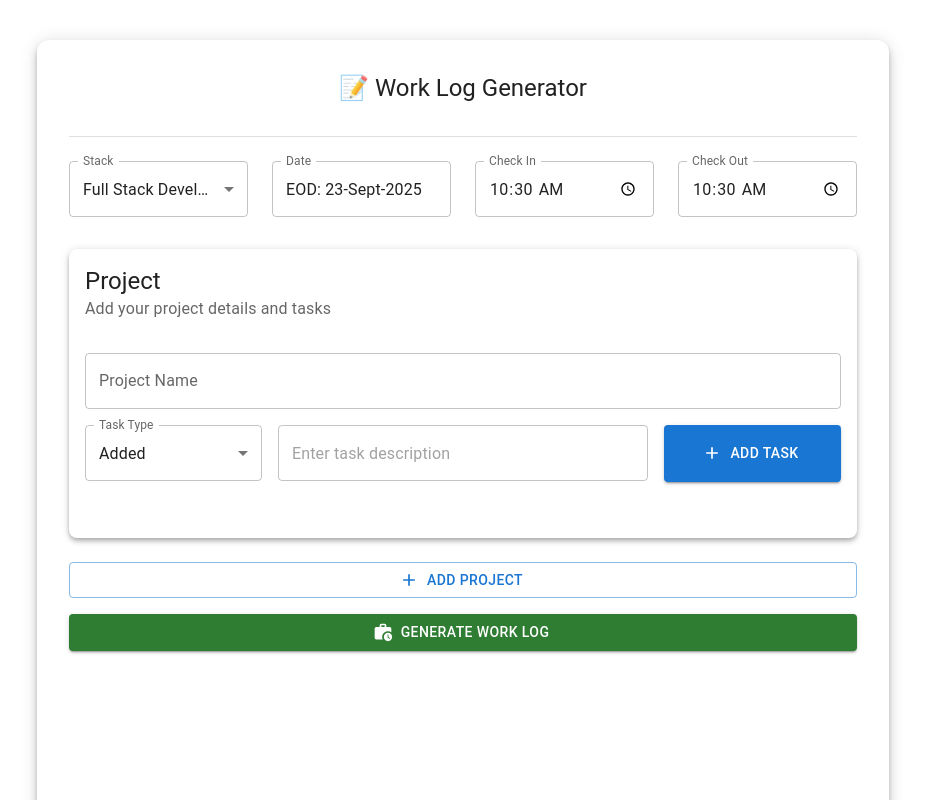
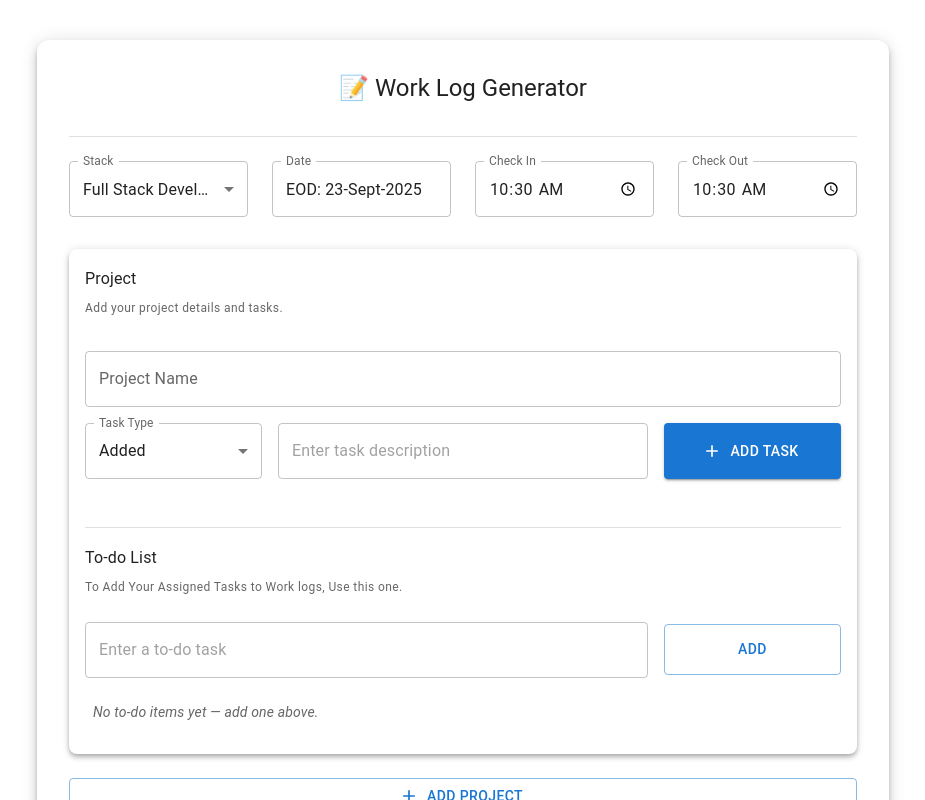
Before and after one commit to saadkhan2211/work-log, a React (Create React App) app in the folder client/: page /#/ in a window 1280 px wide. Both pictures are taken after typing "10:30", "10:30" into the empty fields and a click on the button "ADD PROJECT". Shown: the top 800 px of the page, without its empty margins (177-1102 px from the left). Built offline with nearby package versions, Linux system fonts and the light colour scheme; a web font is replaced by a local one.

Commit message:
added todo list

```diff
--- a/client/src/WorkLog.js
+++ b/client/src/WorkLog.js
@@ -18,6 +18,7 @@ import {
   Paper,
   Stack,
   Divider,
+  Checkbox,
 } from "@mui/material";
 import { Add, WorkHistory } from "@mui/icons-material";
 import { motion, AnimatePresence } from "framer-motion"; // ✨
@@ -49,8 +50,48 @@ const WorkLogGenerator = () => {
   const addProject = () => {
     setProjects((prev) => [
       ...prev,
-      { id: Date.now(), name: "", tasks: [], newTask: "", taskType: "Added" },
+      {
+        id: Date.now(),
+        name: "",
+        tasks: [],
+        newTask: "",
+        taskType: "Added",
+        todos: [],
+        newTodo: "",
+      },
     ]);
+  };
+
+  const addTodo = (id) => {
+    setProjects((prev) =>
+      prev.map((p) =>
+        p.id === id && p.newTodo.trim()
+          ? {
+              ...p,
+              todos: [
+                ...p.todos,
+                { id: Date.now(), text: p.newTodo, done: false },
+              ],
+              newTodo: "",
+            }
+          : p
+      )
+    );
+  };
+
+  const toggleTodo = (projectId, todoId) => {
+    setProjects((prev) =>
+      prev.map((p) =>
+        p.id === projectId
+          ? {
+              ...p,
+              todos: p.todos.map((t) =>
+                t.id === todoId ? { ...t, done: !t.done } : t
+              ),
+            }
+          : p
+      )
+    );
   };
 
   const updateProjectField = (id, field, value) => {
@@ -95,9 +136,17 @@ const WorkLogGenerator = () => {
     projects.forEach((p) => {
       if (!p.name.trim()) return;
       log += `Project: ${p.name}\nTasks:\n`;
+
       p.tasks.forEach((t) => {
         log += `- ${t}\n`;
       });
+
+      p.todos
+        .filter((t) => t.done)
+        .forEach((t) => {
+          log += `- ${t.text}\n`;
+        });
+
       log += `\n`;
     });
 
@@ -181,11 +230,13 @@ const WorkLogGenerator = () => {
                   transition={{ duration: 0.4 }}
                 >
                   <Card sx={{ mb: 3, borderRadius: 2, boxShadow: 4 }}>
-                    <CardHeader
-                      title="Project"
-                      subheader="Add your project details and tasks"
-                    />
                     <CardContent>
+                      <Typography variant="subtitle1" gutterBottom>
+                        Project
+                      </Typography>
+                      <Typography variant="caption" color="text.secondary">
+                        Add your project details and tasks.
+                      </Typography>
                       <TextField
                         fullWidth
                         label="Project Name"
@@ -193,7 +244,7 @@ const WorkLogGenerator = () => {
                         onChange={(e) =>
                           updateProjectField(project.id, "name", e.target.value)
                         }
-                        sx={{ mb: 2 }}
+                        sx={{ mb: 2, mt: 4 }}
                       />
 
                       <Grid container spacing={2} alignItems="center">
@@ -261,6 +312,96 @@ const WorkLogGenerator = () => {
                           </ListItem>
                         ))}
                       </List>
+                      <Divider sx={{ my: 2 }} />
+
+                      <Typography variant="subtitle1" gutterBottom>
+                        To-do List
+                      </Typography>
+                      <Typography variant="caption" color="text.secondary">
+                        To Add Your Assigned Tasks to Work logs, Use this one.
+                      </Typography>
+
+                      <Grid
+                        container
+                        spacing={2}
+                        alignItems="center"
+                        sx={{ mt: 1 }}
+                      >
+                        <Grid item xs={9}>
+                          <TextField
+                            fullWidth
+                            placeholder="Enter a to-do task"
+                            value={project.newTodo}
+                            onChange={(e) =>
+                              updateProjectField(
+                                project.id,
+                                "newTodo",
+                                e.target.value
+                              )
+                            }
+                          />
+                        </Grid>
+                        <Grid item xs={3}>
+                          <Button
+                            fullWidth
+                            variant="outlined"
+                            sx={{ py: 1.5 }}
+                            onClick={() => addTodo(project.id)}
+                          >
+                            Add
+                          </Button>
+                        </Grid>
+                      </Grid>
+
+                      <List dense sx={{ mt: 2 }}>
+                        {project.todos.length === 0 ? (
+                          <Typography
+                            variant="body2"
+                            color="text.secondary"
+                            sx={{ fontStyle: "italic", ml: 1 }}
+                          >
+                            No to-do items yet — add one above.
+                          </Typography>
+                        ) : (
+                          <AnimatePresence>
+                            {project.todos.map((todo) => (
+                              <motion.div
+                                key={todo.id}
+                                initial={{ opacity: 0, x: -20 }}
+                                animate={{ opacity: 1, x: 0 }}
+                                exit={{ opacity: 0, x: 20 }}
+                                transition={{ duration: 0.3 }}
+                              >
+                                <ListItem
+                                  secondaryAction={
+                                    <Checkbox
+                                      edge="end"
+                                      checked={todo.done}
+                                      onChange={() =>
+                                        toggleTodo(project.id, todo.id)
+                                      }
+                                    />
+                                  }
+                                >
+                                  <Typography
+                                    variant="body1"
+                                    sx={{
+                                      textDecoration: todo.done
+                                        ? "line-through"
+                                        : "none",
+                                      color: todo.done
+                                        ? "text.secondary"
+                                        : "text.primary",
+                                    }}
+                                  >
+                                    • {todo.text}
+                                  </Typography>
+                                </ListItem>
+                              </motion.div>
+                            ))}
+                          </AnimatePresence>
+                        )}
+                      </List>
                     </CardContent>
                   </Card>
                 </motion.div>
```
